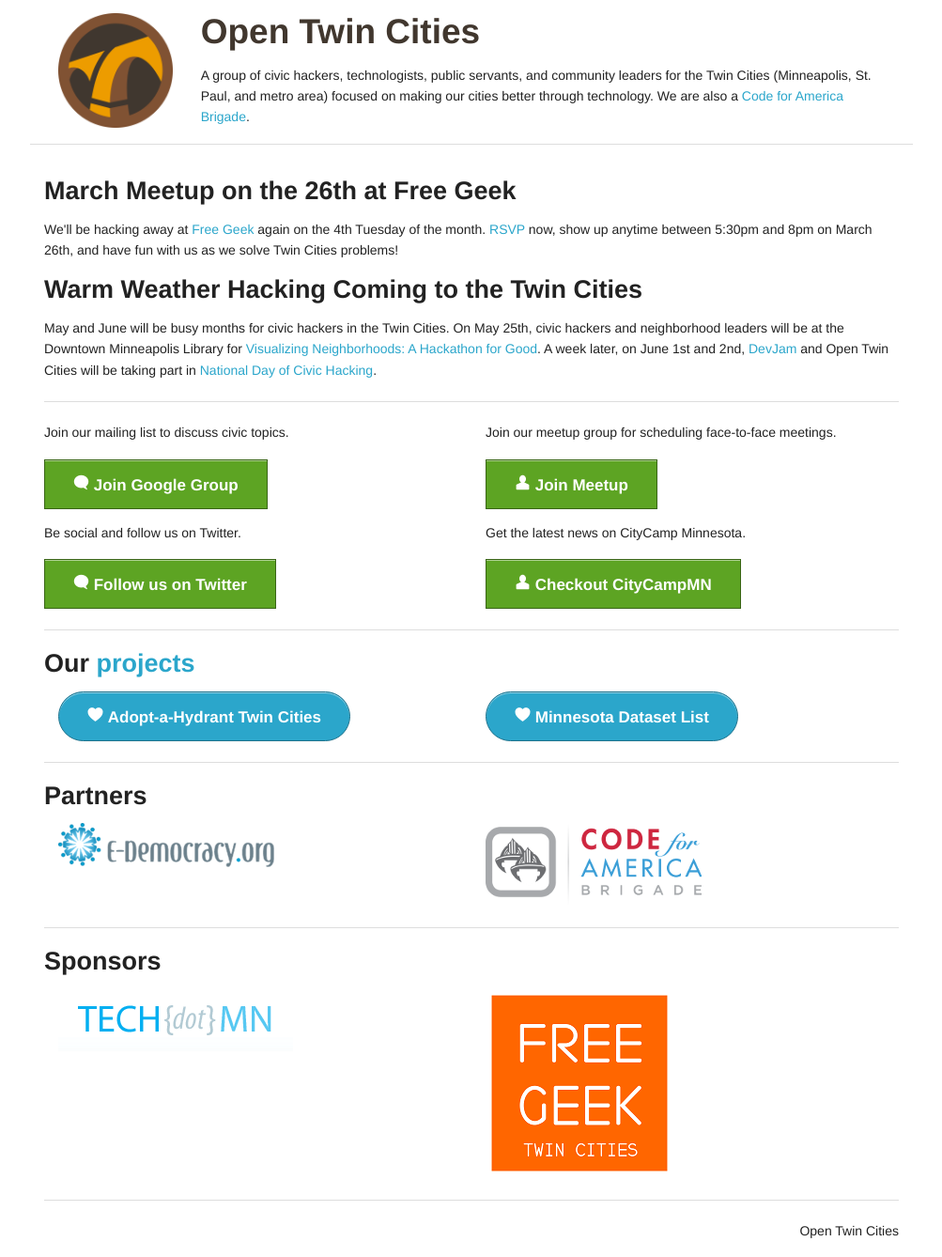
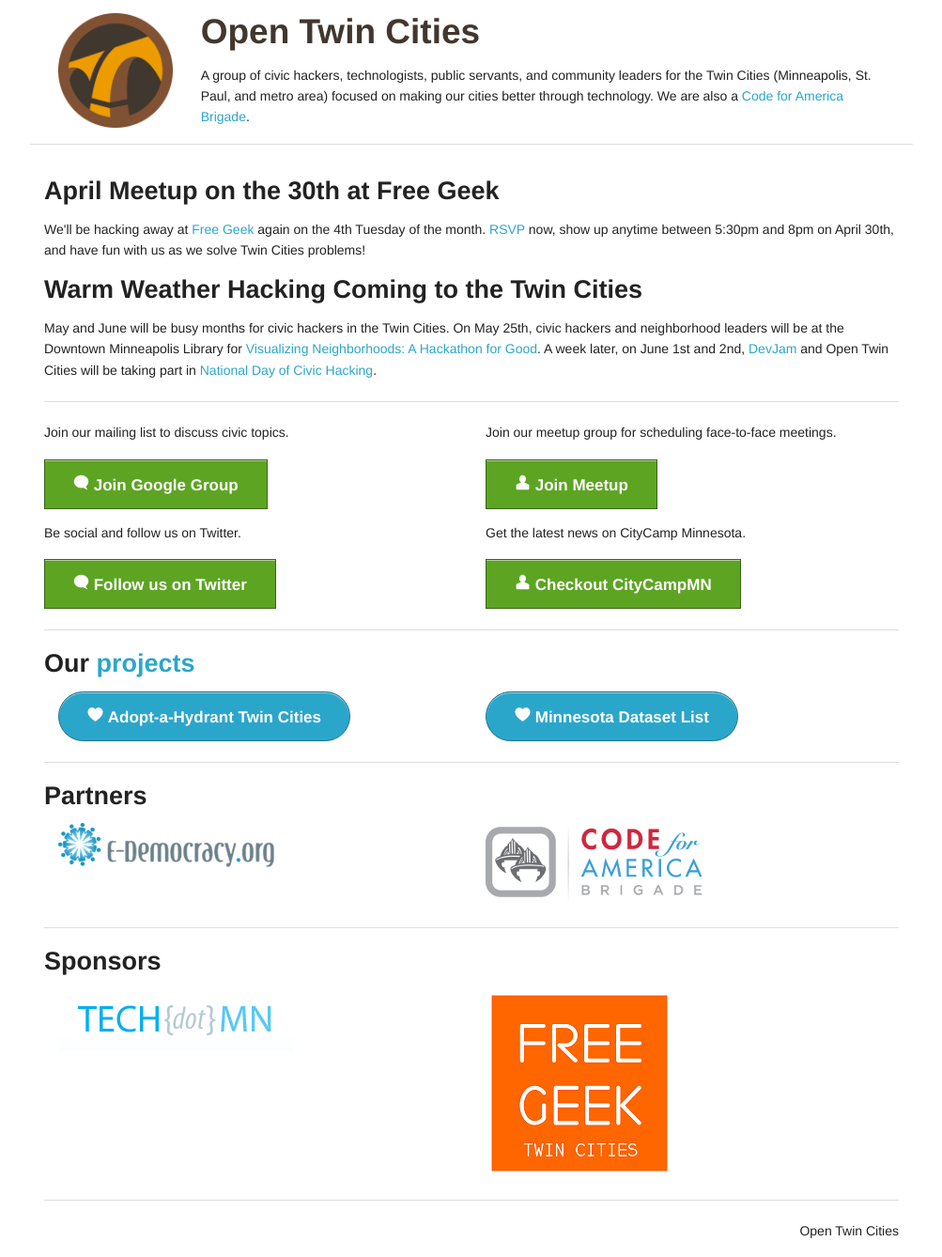
Before and after one commit to OpenTwinCities/opentwincities.github.com, a Jekyll site: the page built from index.html, in a window 1280 px wide. Shown: the whole page at 94% size, without its empty margins (138-1141 px from the left). Built offline with Jekyll 4.4.1, drawn with Linux system fonts in a browser that asks for light colours; nearby versions of some CDN libraries.

Commit message:
March Meetup became April Meetup

```diff
--- a/index.html
+++ b/index.html
@@ -5,9 +5,10 @@
 
   <div class="row">
     <div class="twelve columns">
-      <h3>March Meetup on the 26th at Free Geek</h3>
+      <h3>April Meetup on the 30th at Free Geek</h3>
 
-      <p>We'll be hacking away at <a href="http://goo.gl/maps/ydZy">Free Geek</a> again on the 4th Tuesday of the month. <a href="http://www.meetup.com/cfabrigade/Twin-Cities/888632/">RSVP</a> now, show up anytime between 5:30pm and 8pm on March 26th, and have fun with us as we solve Twin Cities problems!</p>
+      <p>We'll be hacking away at <a href="http://goo.gl/maps/ydZy">Free
+      Geek</a> again on the 4th Tuesday of the month. <a href="http://www.meetup.com/cfabrigade/Twin-Cities/915802/">RSVP</a> now, show up anytime between 5:30pm and 8pm on April 30th, and have fun with us as we solve Twin Cities problems!</p>
 
       <h3>Warm Weather Hacking Coming to the Twin Cities</h3>
       <p>May and June will be busy months for civic hackers in the Twin Cities. On May 25th, civic hackers and neighborhood leaders will be at the Downtown Minneapolis Library for <a href="http://visualizingneighborhoods-es2005.eventbrite.com/?rank=1" target="_blank">Visualizing Neighborhoods: A Hackathon for Good</a>. A week later, on June 1st and 2nd, <a href="http://devjam.com/" target="_blank">DevJam</a> and Open Twin Cities will be taking part in <a href="http://hackforchange.org/" target="_blank">National Day of Civic Hacking</a>.</p>
```
